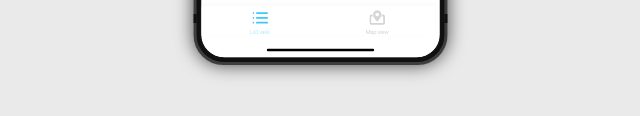
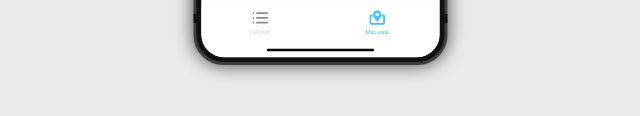
Before and after one commit to UQdeco3500/UniJam, a plain HTML site: page proof-of-concept/map.html in a window 1280 px wide. Shown: the part 598-714 px from the top of the page, 320-960 px from the left. Drawn offline with Linux system fonts and the light colour scheme; some packages are replaced by stand-ins of ours.

Commit message:
change tab bar status

```diff
--- a/proof-of-concept/map.html
+++ b/proof-of-concept/map.html
@@ -1,11 +1,13 @@
 <!DOCTYPE html>
 <html>
+
 <head>
   <title>Frame Template</title>
   <meta name="viewport" content="width=device-width, initial-scale=1.0">
   <meta charset="utf-8" lang="eng">
   <link rel="stylesheet" href="style.css">
 </head>
+
 <body>
   <div class="container">
     <div class="iphone">
@@ -34,25 +36,30 @@
           <!-- navigation bar -->
           <div class="navigation-bar">
             <div class="search-bar">
-                      <div class="search-icon"><svg xmlns="http://www.w3.org/2000/svg" width="26" height="26" viewBox="0 0 26 26" fill="none">
-          <path d="M17.0815 15.8744L22.0313 20.8241M16.8492 5.94967C19.5828 8.68334 19.5828 13.1155 16.8492 15.8492C14.1155 18.5828 9.68334 18.5828 6.94967 15.8492C4.216 13.1155 4.216 8.68334 6.94967 5.94967C9.68334 3.216 14.1155 3.216 16.8492 5.94967Z" stroke="#404040" stroke-width="2" stroke-linecap="round"/>
+              <div class="search-icon"><svg xmlns="http://www.w3.org/2000/svg" width="26" height="26"
+                  viewBox="0 0 26 26" fill="none">
+                  <path
+                    d="M17.0815 15.8744L22.0313 20.8241M16.8492 5.94967C19.5828 8.68334 19.5828 13.1155 16.8492 15.8492C14.1155 18.5828 9.68334 18.5828 6.94967 15.8492C4.216 13.1155 4.216 8.68334 6.94967 5.94967C9.68334 3.216 14.1155 3.216 16.8492 5.94967Z"
+                    stroke="#404040" stroke-width="2" stroke-linecap="round" />
                 </svg></div>
               <div class="search-text">Search events</div>
             </div>
             <div class="filter-area">
               <div class="filter-icon">
                 <svg xmlns="http://www.w3.org/2000/svg" width="36" height="36" viewBox="0 0 36 36" fill="none">
-          <rect width="36" height="36" fill="white"/>
-          <rect x="3" y="6" width="30" height="3" rx="1.5" fill="#404040"/>
-          <rect x="3" y="16" width="30" height="3" rx="1.5" fill="#404040"/>
-          <rect x="3" y="27" width="30" height="3" rx="1.5" fill="#404040"/>
-          <circle cx="11.5" cy="7.5" r="3" fill="white" stroke="#404040"/>
-          <circle cx="25.5" cy="17.5" r="3" fill="white" stroke="#404040"/>
-          <circle cx="13.5" cy="28.5" r="3" fill="white" stroke="#404040"/>
+                  <rect width="36" height="36" fill="white" />
+                  <rect x="3" y="6" width="30" height="3" rx="1.5" fill="#404040" />
+                  <rect x="3" y="16" width="30" height="3" rx="1.5" fill="#404040" />
+                  <rect x="3" y="27" width="30" height="3" rx="1.5" fill="#404040" />
+                  <circle cx="11.5" cy="7.5" r="3" fill="white" stroke="#404040" />
+                  <circle cx="25.5" cy="17.5" r="3" fill="white" stroke="#404040" />
+                  <circle cx="13.5" cy="28.5" r="3" fill="white" stroke="#404040" />
                 </svg>
               </div>
-                      <div id="unselect-filter" onclick="onclickFunction()" class="filter-label filter-press">What's on today</div>
-                      <div id="actived-filter" onclick="activeFunction()" class="filter-label filter-normal">Upcoming events</div>
+              <div id="unselect-filter" onclick="onclickFunction()" class="filter-label filter-press">What's on today
+              </div>
+              <div id="actived-filter" onclick="activeFunction()" class="filter-label filter-normal">Upcoming events
+              </div>
 
             </div>
           </div>
@@ -65,22 +72,26 @@
           <!-- Bottom tab bar -->
           <div class="tab-bar">
             <div class="list-view">
-                      <div class="list-icon"><svg xmlns="http://www.w3.org/2000/svg" width="26" height="26" viewBox="0 0 26 26" fill="none">
-          <rect y="4" width="3" height="3" rx="1.5" fill="#3EC6FF"/>
-          <rect x="6" y="4" width="20" height="3" rx="1.5" fill="#3EC6FF"/>
-          <rect y="12" width="3" height="3" rx="1.5" fill="#3EC6FF"/>
-          <rect x="6" y="12" width="20" height="3" rx="1.5" fill="#3EC6FF"/>
-          <rect y="20" width="3" height="3" rx="1.5" fill="#3EC6FF"/>
-          <rect x="6" y="20" width="20" height="3" rx="1.5" fill="#3EC6FF"/>
-          </svg></div>
+              <div class="list-icon">
+                <svg xmlns="http://www.w3.org/2000/svg" width="26" height="26" viewBox="0 0 26 26" fill="none">
+                  <rect y="4" width="3" height="3" rx="1.5" fill="#8C8C8C"/>
+                  <rect x="6" y="4" width="20" height="3" rx="1.5" fill="#8C8C8C"/>
+                  <rect y="12" width="3" height="3" rx="1.5" fill="#8C8C8C"/>
+                  <rect x="6" y="12" width="20" height="3" rx="1.5" fill="#8C8C8C"/>
+                  <rect y="20" width="3" height="3" rx="1.5" fill="#8C8C8C"/>
+                  <rect x="6" y="20" width="20" height="3" rx="1.5" fill="#8C8C8C"/>
+                </svg>
+              </div>
               <div class="list-text">List view</div>
             </div>
             <div class="map-view">
-                      <div class="map-icon"><svg xmlns="http://www.w3.org/2000/svg" width="26" height="26" viewBox="0 0 26 26" fill="none">
-          <rect x="1.5" y="9.5" width="23" height="14" rx="1.5" stroke="#D5D5D5" stroke-width="3"/>
-          <path d="M20.5 8C20.5 8.99551 20.3063 9.94455 19.955 10.8124C19.5171 11.8942 18.3172 13.7045 16.976 15.5505C15.6479 17.3784 14.2222 19.1866 13.3738 20.2444C13.1802 20.4857 12.8198 20.4857 12.6262 20.2444C11.7778 19.1866 10.3521 17.3784 9.02399 15.5505C7.68277 13.7045 6.48289 11.8942 6.04499 10.8124C5.69369 9.94455 5.5 8.99551 5.5 8C5.5 3.85786 8.85786 0.5 13 0.5C17.1421 0.5 20.5 3.85786 20.5 8Z" fill="#D5D5D5" stroke="white"/>
+              <div class="map-icon">
+                <svg xmlns="http://www.w3.org/2000/svg" width="26" height="26" viewBox="0 0 26 26" fill="none">
+                  <rect x="1.5" y="9.5" width="23" height="14" rx="1.5" stroke="#3EC6FF" stroke-width="3"/>
+                  <path d="M20.5 8C20.5 8.99551 20.3063 9.94455 19.955 10.8124C19.5171 11.8942 18.3172 13.7045 16.976 15.5505C15.6479 17.3784 14.2222 19.1866 13.3738 20.2444C13.1802 20.4857 12.8198 20.4857 12.6262 20.2444C11.7778 19.1866 10.3521 17.3784 9.02399 15.5505C7.68277 13.7045 6.48289 11.8942 6.04499 10.8124C5.69369 9.94455 5.5 8.99551 5.5 8C5.5 3.85786 8.85786 0.5 13 0.5C17.1421 0.5 20.5 3.85786 20.5 8Z" fill="#3EC6FF" stroke="white"/>
                   <circle cx="13" cy="8" r="3" fill="white"/>
-          </svg></div>
+                </svg>
+              </div>
               <div class="map-text">Map view</div>
             </div>
           </div>
@@ -114,12 +125,16 @@
   <svg viewbox="0 0 0 0" height="0" width="0">
     <filter id="goo" color-interpolation-filters="sRGB">
       <feGaussianBlur in="SourceGraphic" stdDeviation="4" result="blur"></feGaussianBlur>
-              <feColorMatrix in="blur" mode="matrix" values="1 0 0 0 0 0 1 0 0 0 0 0 1 0 0 0 0 0 8 -1" result="cm"></feColorMatrix>
+      <feColorMatrix in="blur" mode="matrix" values="1 0 0 0 0 0 1 0 0 0 0 0 1 0 0 0 0 0 8 -1" result="cm">
+      </feColorMatrix>
       <feBlend in="sourceGraphic" in2="cm" mode="multiply"></feBlend>
     </filter>
   </svg>
 
   <script src="map.js"></script>
-          <script src="https://maps.googleapis.com/maps/api/js?key=AIzaSyA1AnBCZKc3hhiVD5UqQa1MWfIquhqzUOw&libraries=visualization&callback=displayMap" defer></script>
+  <script
+    src="https://maps.googleapis.com/maps/api/js?key=AIzaSyA1AnBCZKc3hhiVD5UqQa1MWfIquhqzUOw&libraries=visualization&callback=displayMap"
+    defer></script>
 </body>
+
 </html>
--- a/proof-of-concept/style.css
+++ b/proof-of-concept/style.css
@@ -774,7 +774,7 @@ body {
   padding-top: 6px;
   text-align: center;
   justify-content: center;
-  color: #3EC6FF;
+  color: #8c8c8c;
   text-align: center;
   /*   font-family: Roboto; */
   font-size: 10px;
@@ -793,7 +793,7 @@ body {
   padding-top: 6px;
   text-align: center;
 
-  color: #D4D4D4;
+  color: #3EC6FF;
   text-align: center;
   font-family: Roboto;
   font-size: 10px;
```
Also changed, not shown: proof-of-concept/map-view.html (+4 -4 lines). Lines whose indentation alone changed are shown as unchanged.
